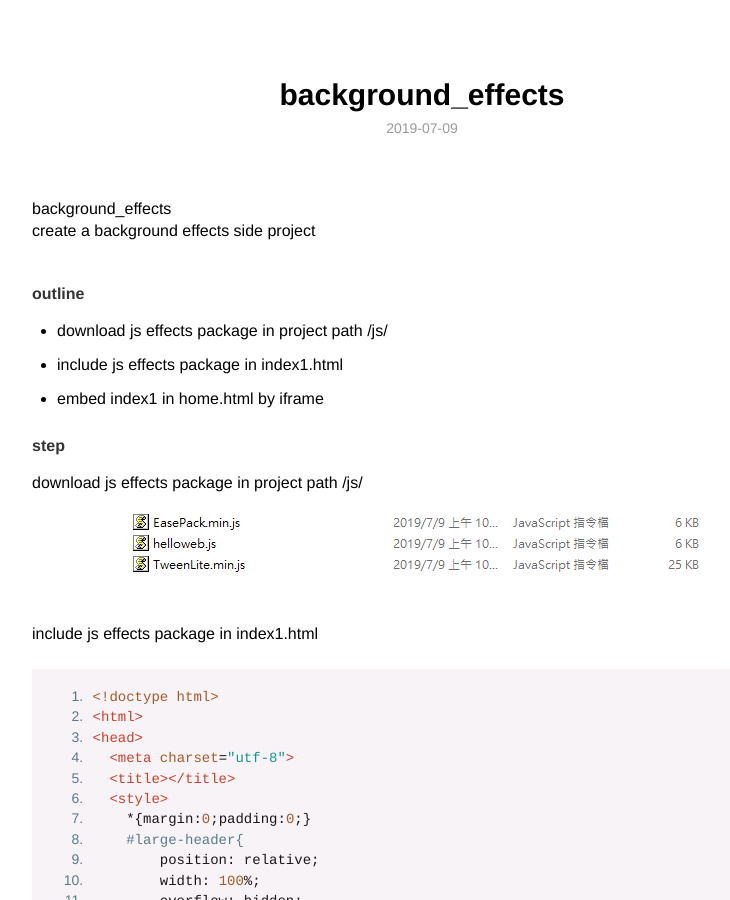
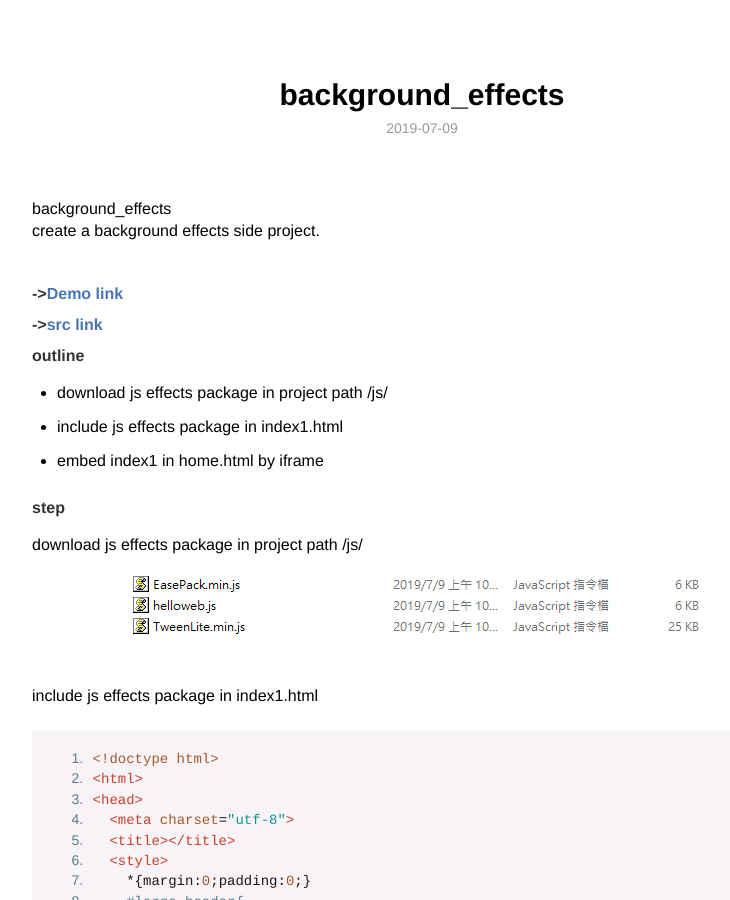
Before and after one commit to u0652804/u0652804.github.io, a Jekyll site: the page built from _posts/2019-07-09-background-effects.md, in a window 1280 px wide and 900 px high. Shown: the whole window, without its empty margins (218-948 px from the left). Built offline with Jekyll 4.4.1, drawn with Linux system fonts in a browser that asks for light colours; some of the changed text lies outside the part shown.

Commit message:
update article1

```diff
--- a/_posts/2019-07-09-background-effects.md
+++ b/_posts/2019-07-09-background-effects.md
@@ -6,7 +6,10 @@
 ---
 
 # background_effects
- create a background effects side project
+ create a background effects side project.
+
+#####  ->[Demo link](https://u0652804.github.io/background_effects/ "Demo")
+#####  ->[src link](https://github.com/u0652804/background_effects)
 
 #####  outline
  - download js effects package in project path /js/
```
Also changed, not shown: other parts of _posts/2019-07-09-background-effects.md (+1 -2 lines).
